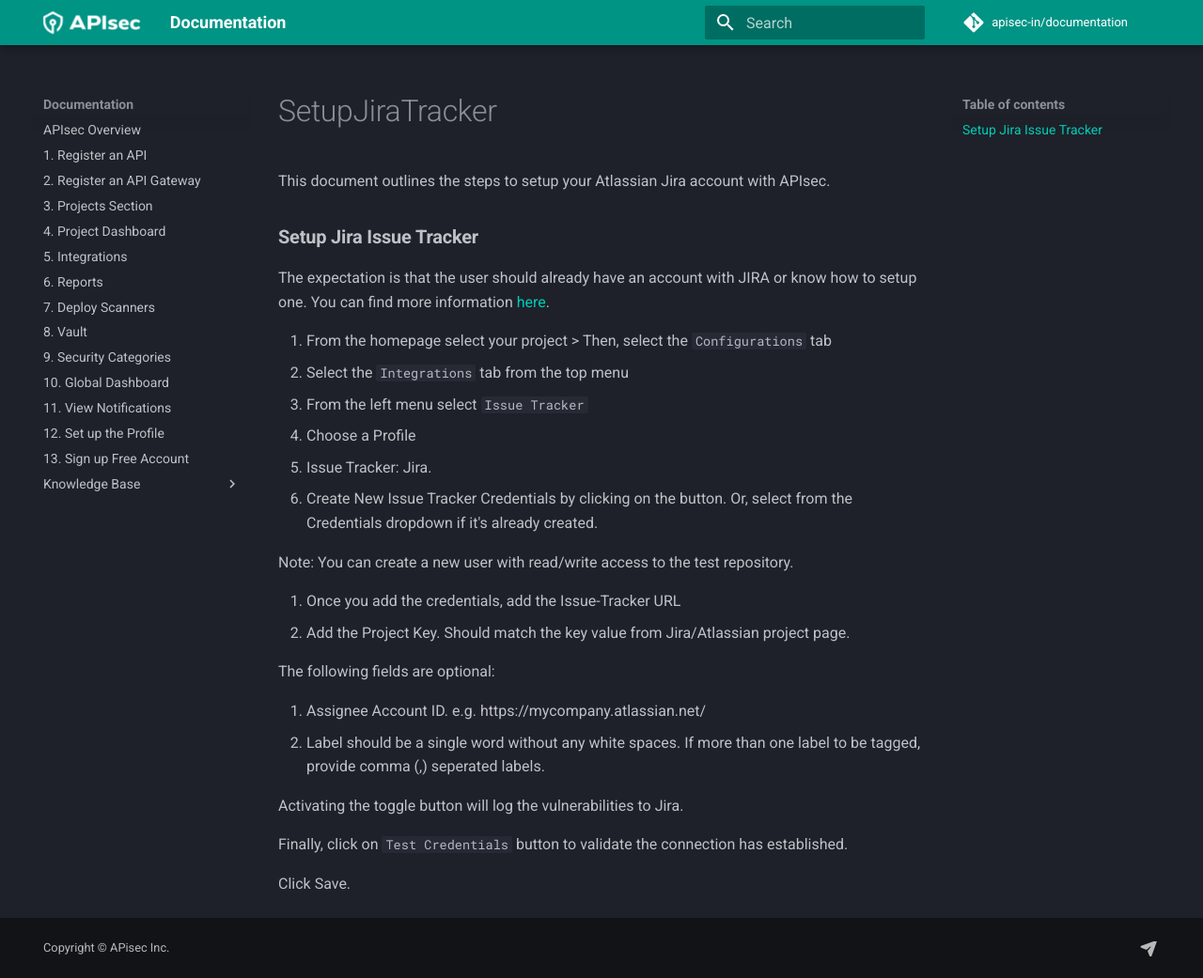
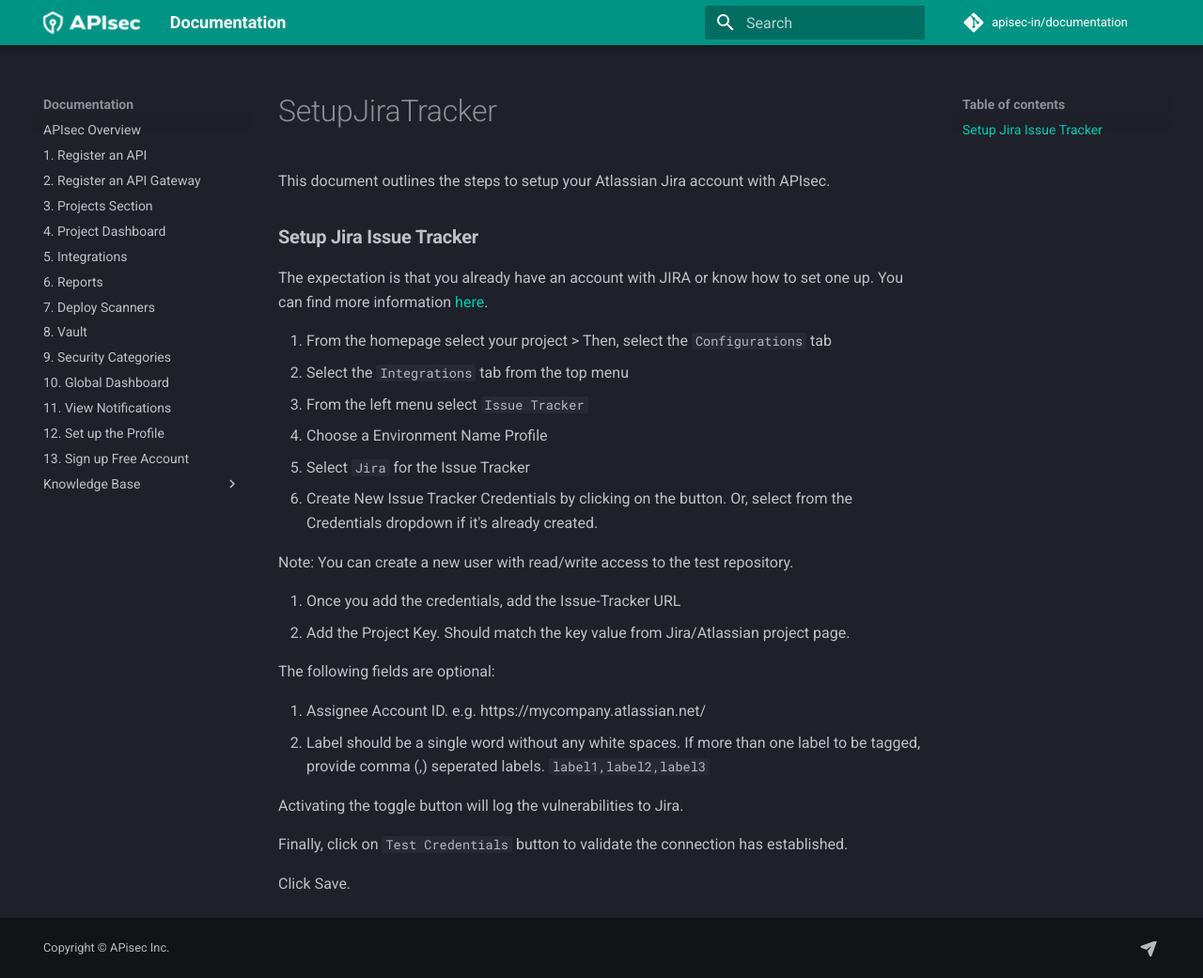
Before and after one commit to apisec-inc/documentation, an MkDocs documentation site: the page built from docs/SetupJiraTracker.md, in a window 1280 px wide and 1041 px high. Shown: the whole window at 94% size. Built offline with MkDocs 1.6.1 and Material for MkDocs 9.7.7, drawn with Linux system fonts in a browser that asks for light colours; comment, search, counter and statistics services are not loaded.

Commit message:
minor changes

```diff
--- a/docs/SetupJiraTracker.md
+++ b/docs/SetupJiraTracker.md
@@ -2,13 +2,13 @@
 
 ### **Setup Jira Issue Tracker**
 
-The expectation is that the user should already have an account with JIRA or know how to setup one.  You can find more information <a href="https://confluence.atlassian.com/jirakb/how-to-find-your-site-url-to-set-up-the-jira-data-center-and-server-mobile-app-954244798.html">here</a>.
+The expectation is that you already have an account with JIRA or know how to set one up.  You can find more information <a href="https://confluence.atlassian.com/jirakb/how-to-find-your-site-url-to-set-up-the-jira-data-center-and-server-mobile-app-954244798.html">here</a>.
 
 1. From the homepage select your project > Then, select the `Configurations` tab
 2. Select the `Integrations` tab from the top menu
 3. From the left menu select `Issue Tracker`
-4. Choose a Profile
-5. Issue Tracker:  Jira.
+4. Choose a Environment Name Profile
+5. Select `Jira` for the Issue Tracker
 6. Create New Issue Tracker Credentials by clicking on the button.  Or, select from the Credentials dropdown if it's already created.
 
    Note: You can create a new user with read/write access to the test repository.
@@ -20,6 +20,7 @@
 
 9. Assignee Account ID. e.g. https://mycompany.atlassian.net/
 10. Label should be a single word without any white spaces. If more than one label to be tagged, provide comma (,) seperated labels.
+   `label1,label2,label3`
 
 Activating the toggle button will log the vulnerabilities to Jira.
 
```
